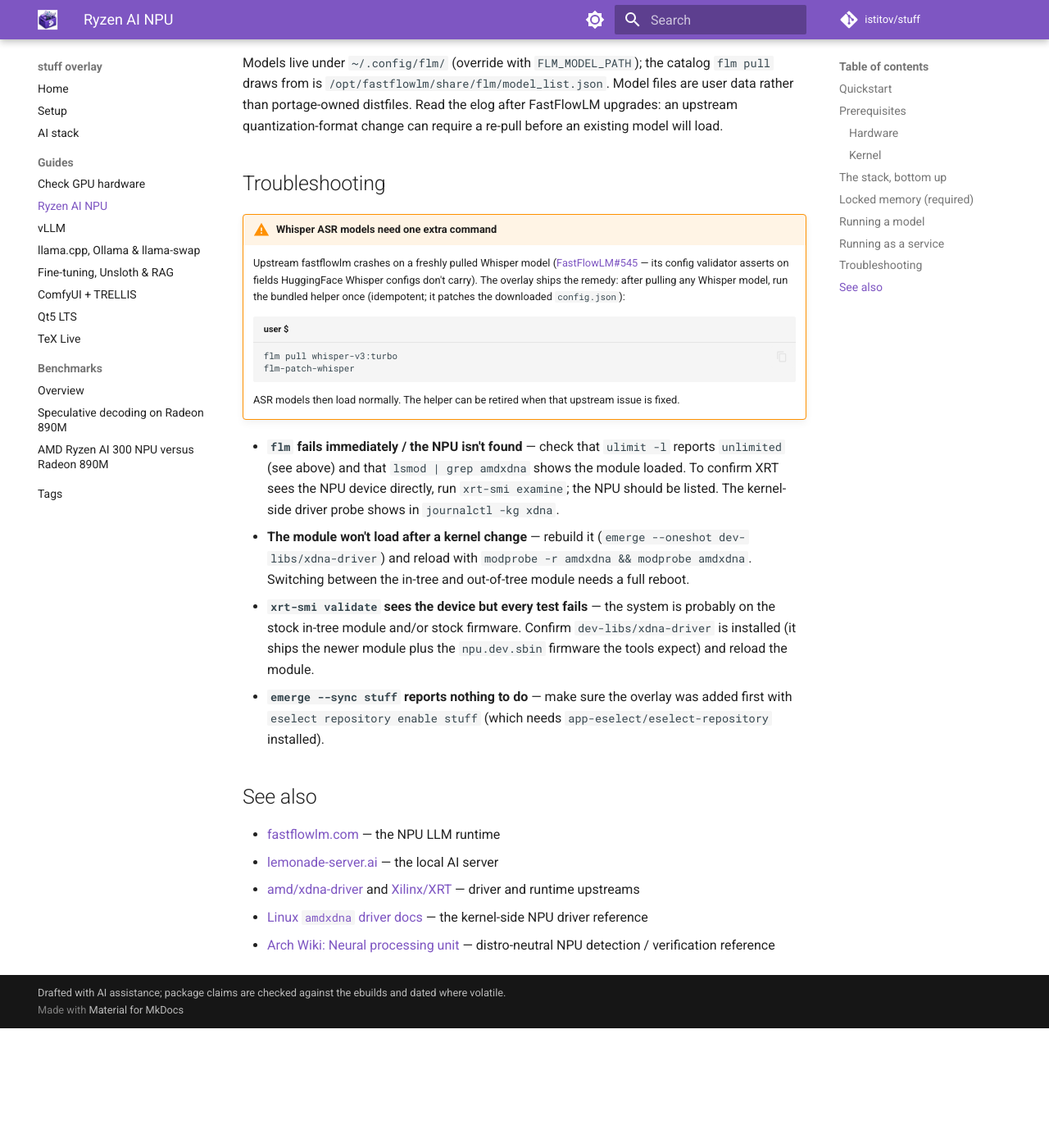
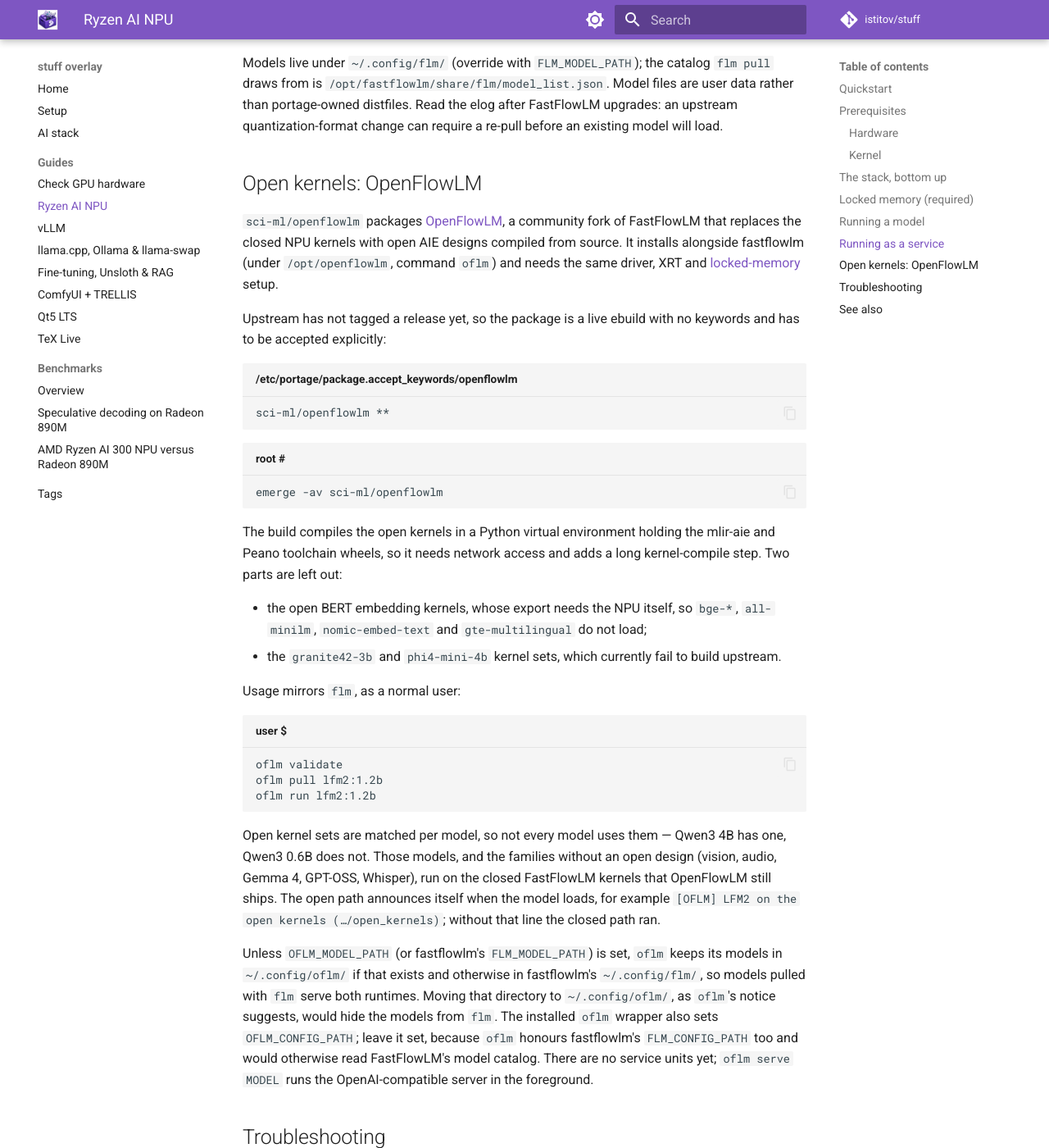
Before and after one commit to istitov/stuff, an MkDocs documentation site: the page built from docs/guides/ryzen-ai-npu.md, in a window 1280 px wide and 1400 px high, scrolled down 4994 px. Shown: the whole window at 82% size. Built offline with MkDocs 1.6.1 and Material for MkDocs 9.7.7, drawn with Linux system fonts in a browser that asks for light colours; comment, search, counter and statistics services are not loaded; before the commit the page ends 6248 px from its top, so only the background shows below that; some of the changed text lies outside the part shown.

Commit message:
docs: add OpenFlowLM to the NPU guide and AI stack map
sci-ml/openflowlm is the open-kernel fork of fastflowlm. Its section
in the NPU guide covers what a reader cannot see from the package
list: the live keyword it needs, which kernels the build leaves out,
how to tell whether a model ran on the open kernels, and how it shares
the model directory and configuration with fastflowlm.

````diff
--- a/docs/guides/ryzen-ai-npu.md
+++ b/docs/guides/ryzen-ai-npu.md
@@ -229,6 +229,61 @@
 after FastFlowLM upgrades: an upstream quantization-format change can require a
 re-pull before an existing model will load.
 
+## Open kernels: OpenFlowLM
+
+`sci-ml/openflowlm` packages
+[OpenFlowLM](https://github.com/Atomic-Germ/OpenFlowLM-Next), a community fork
+of FastFlowLM that replaces the closed NPU kernels with open AIE designs
+compiled from source. It installs alongside fastflowlm (under
+`/opt/openflowlm`, command `oflm`) and needs the same driver, XRT and
+[locked-memory](#locked-memory-required) setup.
+
+Upstream has not tagged a release yet, so the package is a live ebuild with no
+keywords and has to be accepted explicitly:
+
+```text title="/etc/portage/package.accept_keywords/openflowlm"
+sci-ml/openflowlm **
+```
+
+```bash title="root #"
+emerge -av sci-ml/openflowlm
+```
+
+The build compiles the open kernels in a Python virtual environment holding the
+mlir-aie and Peano toolchain wheels, so it needs network access and adds a
+long kernel-compile step. Two parts are left out:
+
+- the open BERT embedding kernels, whose export needs the NPU itself, so
+  `bge-*`, `all-minilm`, `nomic-embed-text` and `gte-multilingual` do not load;
+- the `granite42-3b` and `phi4-mini-4b` kernel sets, which currently fail to
+  build upstream.
+
+Usage mirrors `flm`, as a normal user:
+
+```bash title="user $"
+oflm validate
+oflm pull lfm2:1.2b
+oflm run lfm2:1.2b
+```
+
+Open kernel sets are matched per model, so not every model uses them — Qwen3
+4B has one, Qwen3 0.6B does not. Those models, and the families without an
+open design (vision, audio, Gemma 4, GPT-OSS, Whisper), run on the closed
+FastFlowLM kernels that OpenFlowLM still ships. The open path announces itself
+when the model loads, for example
+`[OFLM]  LFM2 on the open kernels (…/open_kernels)`; without that line the
+closed path ran.
+
+Unless `OFLM_MODEL_PATH` (or fastflowlm's `FLM_MODEL_PATH`) is set, `oflm`
+keeps its models in `~/.config/oflm/` if that exists and otherwise in
+fastflowlm's `~/.config/flm/`, so models pulled with `flm` serve both
+runtimes. Moving that directory to `~/.config/oflm/`, as `oflm`'s notice
+suggests, would hide the models from `flm`. The installed `oflm` wrapper also
+sets `OFLM_CONFIG_PATH`; leave it set, because `oflm` honours fastflowlm's
+`FLM_CONFIG_PATH` too and would otherwise read FastFlowLM's model catalog.
+There are no service units yet; `oflm serve MODEL` runs the
+OpenAI-compatible server in the foreground.
+
 ## Troubleshooting
 
 !!! warning "Whisper ASR models need one extra command"
@@ -267,6 +322,8 @@
 ## See also
 
 - [fastflowlm.com](https://fastflowlm.com/) — the NPU LLM runtime
+- [Atomic-Germ/OpenFlowLM-Next](https://github.com/Atomic-Germ/OpenFlowLM-Next)
+  — the open-kernel fork
 - [lemonade-server.ai](https://lemonade-server.ai/) — the local AI server
 - [amd/xdna-driver](https://github.com/amd/xdna-driver) and
   [Xilinx/XRT](https://github.com/Xilinx/XRT) — driver and runtime upstreams
````
Also changed, not shown: docs/ai-stack.md (+3 -1 lines), docs/index.md (+6 -5 lines).
